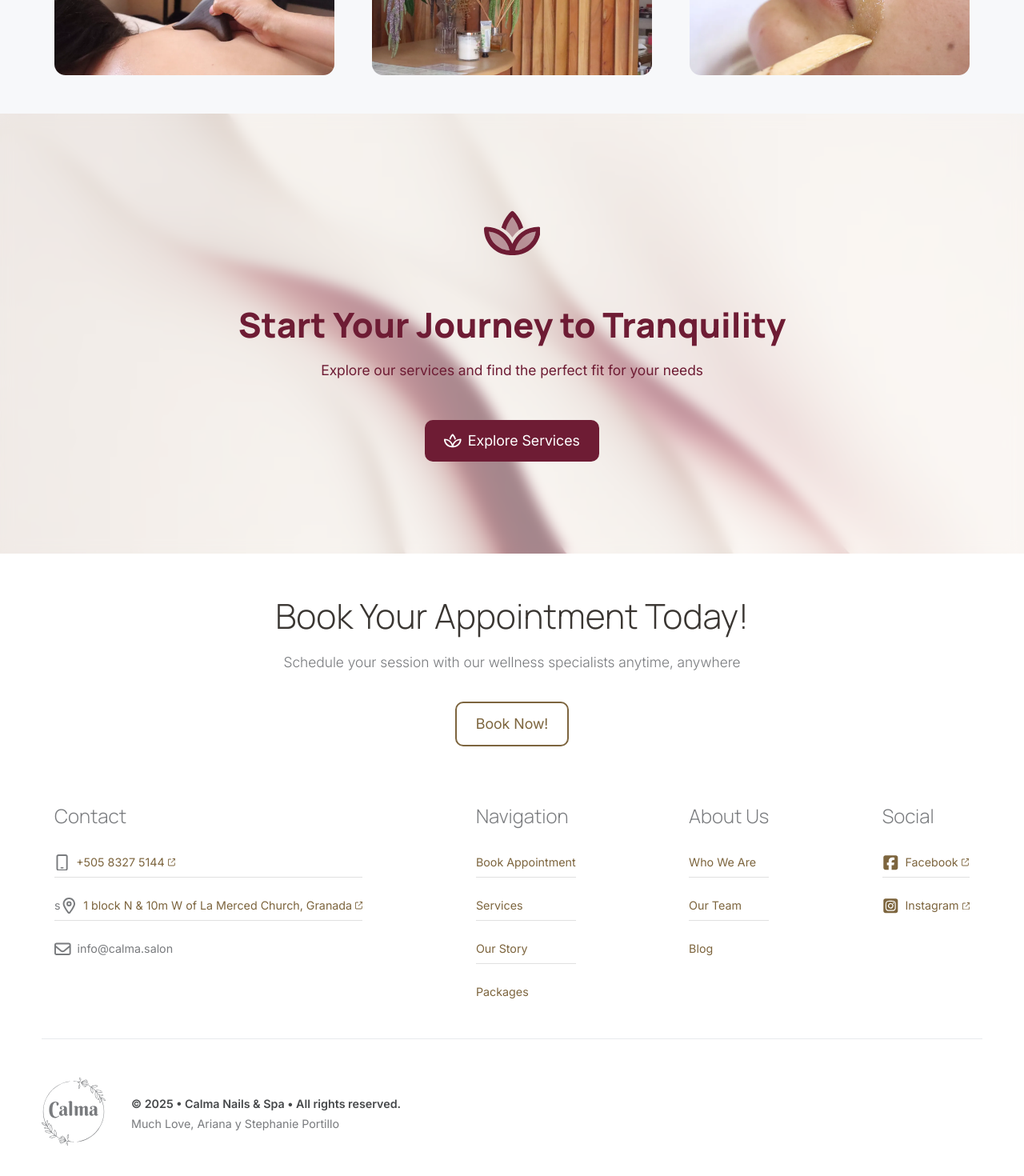
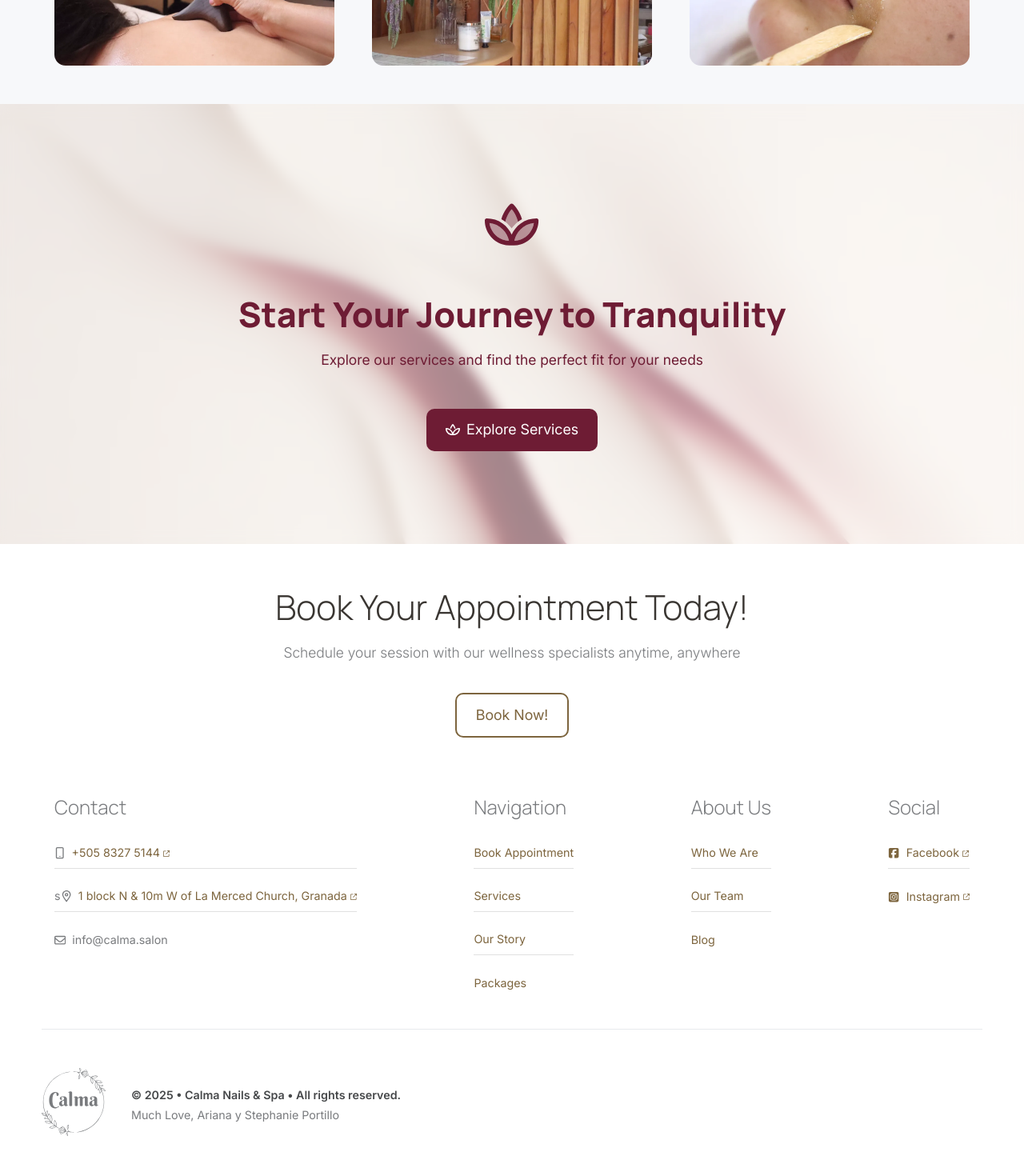
Before and after one commit to darrelmasis/Calma, a React (Vite) app in the folder client/: page / in a window 1280 px wide. Shown: the part 1202-2672 px from the top of the page at 80% size. Built offline with nearby package versions, Linux system fonts and the light colour scheme; no server answers.

Commit message:
fix: corregir tamaños y comentarios en las clases de iconos para mejorar la consistencia

```diff
--- a/client/src/styles/base/_icons.scss
+++ b/client/src/styles/base/_icons.scss
@@ -15,27 +15,33 @@
   }
 
   &-xs {
-    font-size: 0.75em; // ≈12px
+    font-size: 0.75em; // ≈12px si el root es 16px
+    width: 0.75em;
+    height: 0.75em;
+  }
+
+  &-sm {
+    font-size: 0.875em; // ≈14px si el root es 16px
     width: 0.875em;
     height: 0.875em;
   }
 
-  &-sm {
-    font-size: 0.875em; // ≈14px si el root es 16px
+  &-md {
+    font-size: 1em; // ≈16px si el root es 16px
     width: 1em;
     height: 1em;
   }
 
-  &-md {
-    font-size: 1.2em; // ≈22px
-    width: 1.2em;
-    height: 1.2em;
+  &-lg {
+    font-size: 1.375em; // ≈22px si el root es 16px
+    width: 1.375em;
+    height: 1.375em;
   }
 
-  &-lg {
-    font-size: 1.75em; // ≈28px
-    width: 1.45em;
-    height: 1.45em;
+  &-xl {
+    font-size: 1.75em; // ≈28px si el root es 16px
+    width: 1.75em;
+    height: 1.75em;
   }
 
   /* Aplicar la animación a los SVG deseados */
```
